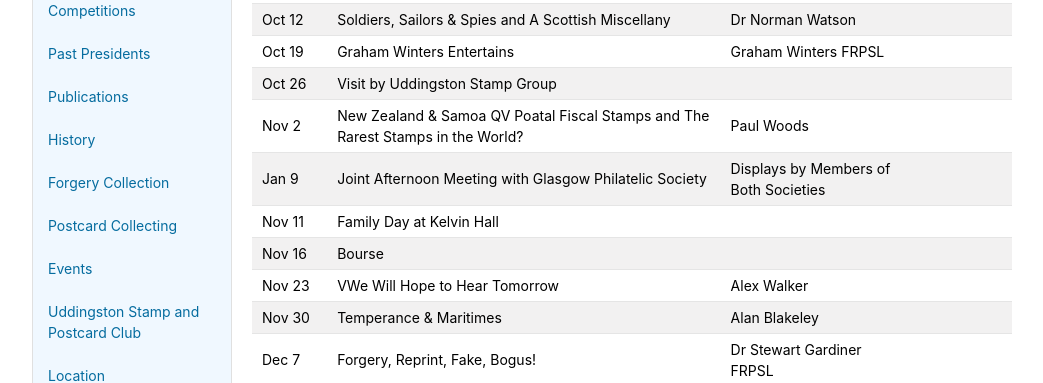
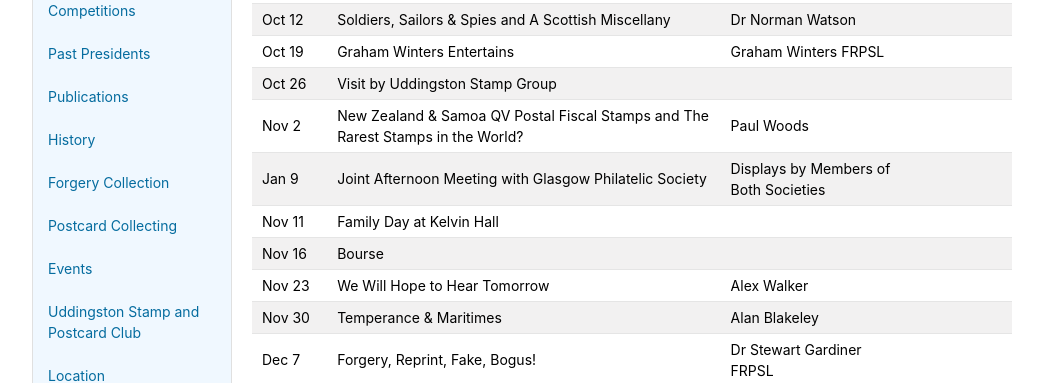
Before and after one commit to astalker/caledonian-stamps, a Jekyll site: the page built from meetings.md, in a window 1280 px wide. Shown: the part 361-744 px from the top of the page, without its empty margins (118-1161 px from the left). Built offline with Jekyll 4.4.1, drawn with Linux system fonts in a browser that asks for light colours; our own code applies the rules of GitHub Pages for plain Markdown files.

Commit message:
Fix typos

```diff
--- a/meetings.md
+++ b/meetings.md
@@ -11,11 +11,11 @@ Oct 5  | President's Night | Elizabeth Nairn
 Oct 12 | Soldiers, Sailors & Spies and A Scottish Miscellany | Dr Norman Watson
 Oct 19 | Graham Winters Entertains | Graham Winters FRPSL
 Oct 26 | Visit by Uddingston Stamp Group
-Nov 2  | New Zealand & Samoa QV Poatal Fiscal Stamps and The Rarest Stamps in the World? | Paul Woods
+Nov 2  | New Zealand & Samoa QV Postal Fiscal Stamps and The Rarest Stamps in the World? | Paul Woods
 Jan 9  | Joint Afternoon Meeting with Glasgow Philatelic Society | Displays by Members of Both Societies
 Nov 11 | Family Day at Kelvin Hall
 Nov 16 | Bourse
-Nov 23 | VWe Will Hope to Hear Tomorrow| Alex Walker
+Nov 23 | We Will Hope to Hear Tomorrow| Alex Walker
 Nov 30 | Temperance & Maritimes | Alan Blakeley
 Dec 7  | Forgery, Reprint, Fake, Bogus! | Dr Stewart Gardiner FRPSL
 Dec 14 | Christmas Evening
```
